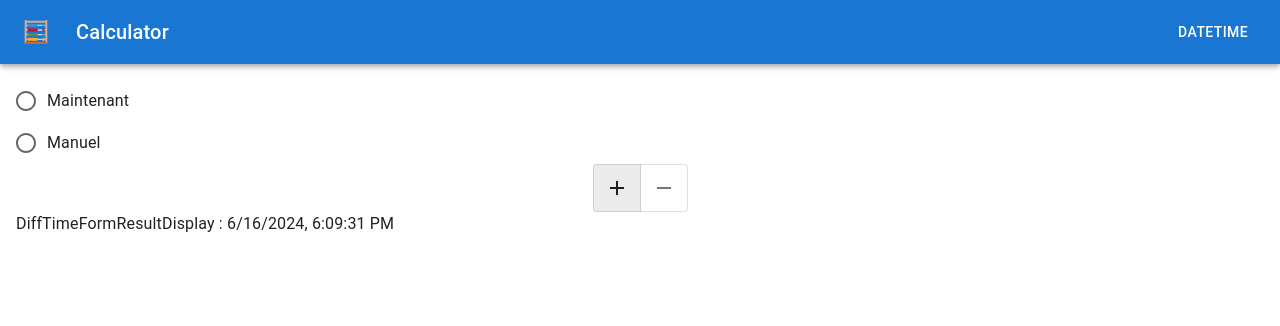
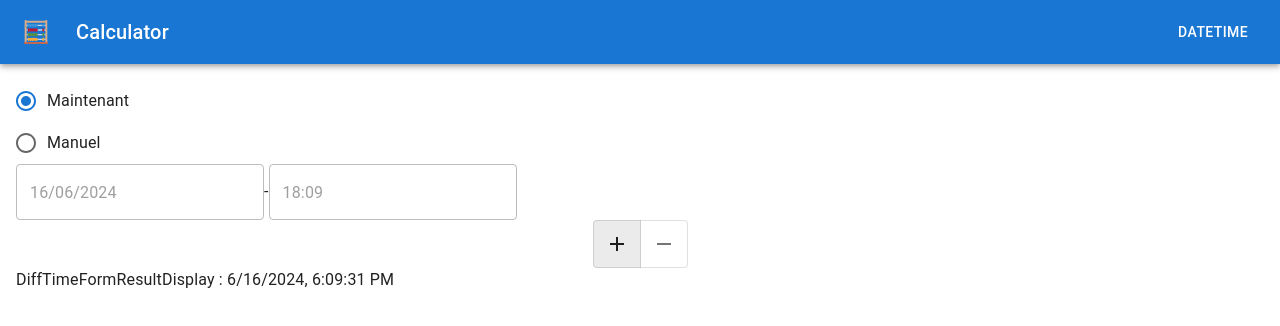
Before and after one commit to fzed51/calculator, a React (Vite) app: page /datetime in a window 1280 px wide. Shown: the top 326 px of the page. Built offline with nearby package versions, Linux system fonts and the light colour scheme.

Commit message:
update StartDatetimeForm

```diff
--- a/src/components/datetime-calculator/index.tsx
+++ b/src/components/datetime-calculator/index.tsx
@@ -19,7 +19,7 @@ export function DatetimeCalculator() {
     }, [startDatetime, operator, diffTime])
 
     return <Stack>
-        <StartDatetimeForm />
+        <StartDatetimeForm value={startDatetime} onChange={setStartDatetime} />
         <OperatorForm value={operator} onChange={setOperator} />
         <DiffTimeForm />
         <ResultDisplay result={result} />
--- a/src/components/datetime-calculator/start-datetime-form.tsx
+++ b/src/components/datetime-calculator/start-datetime-form.tsx
@@ -1,13 +1,27 @@
-import { Box, FormControl, FormControlLabel, Radio, RadioGroup } from "@mui/material";
-import { ChangeEvent, useState } from "react";
+import { Box, FormControl, FormControlLabel, Radio, RadioGroup, Stack } from "@mui/material";
+import { DatePicker, TimePicker } from "@mui/x-date-pickers";
+import dayjs from "dayjs";
+import { ChangeEvent, useEffect, useState } from "react";
 
 export interface StartDatetimeFormProps {
     value: Date;
     onChange: (d: Date) => void
 }
 
-export function StartDatetimeForm({ }: StartDatetimeFormProps) {
+export function StartDatetimeForm({ value, onChange }: StartDatetimeFormProps) {
     const [dateSelector, setDateSelector] = useState<"now" | "manuel">("now");
+
+    useEffect(() => {
+        if (dateSelector === "now") {
+            onChange(new Date())
+            const id = setInterval(() => {
+                onChange(new Date())
+            }, 1000 * 60)
+            return () => {
+                clearInterval(id)
+            }
+        }
+    }, [dateSelector])
 
     const handleSelect = (_: ChangeEvent<HTMLInputElement>, value: string) => {
         setDateSelector(value as "now" | "manuel")
@@ -19,8 +33,23 @@ export function StartDatetimeForm({ }: StartDatetimeFormProps) {
                 value={dateSelector}
                 onChange={handleSelect}
             >
-                <FormControlLabel value="female" control={<Radio />} label="Maintenant" />
-                <FormControlLabel value="male" control={<Radio />} label="Manuel" />
+                <FormControlLabel value="now" control={<Radio />} label="Maintenant" />
+                < FormControlLabel value="manuel" control={<Radio />} label="Manuel" />
+                <Stack direction="row" alignItems="center">
+                    <DatePicker
+                        disabled={dateSelector === "now"}
+                        format="DD/MM/YYYY"
+                        value={dayjs(value)}
+                        onChange={d => d && onChange(new Date(d.toJSON()))}
+                    />
+                    -
+                    <TimePicker
+                    ampm={false}
+                        disabled={dateSelector === "now"}
+                        value={dayjs(value)}
+                        onChange={d => d && onChange(new Date(d.toJSON()))}
+                    />
+                </Stack>
             </RadioGroup>
         </FormControl>
     </Box>;
```
Also changed, not shown: 1 other file (tests, documents, lock files or other folders).
